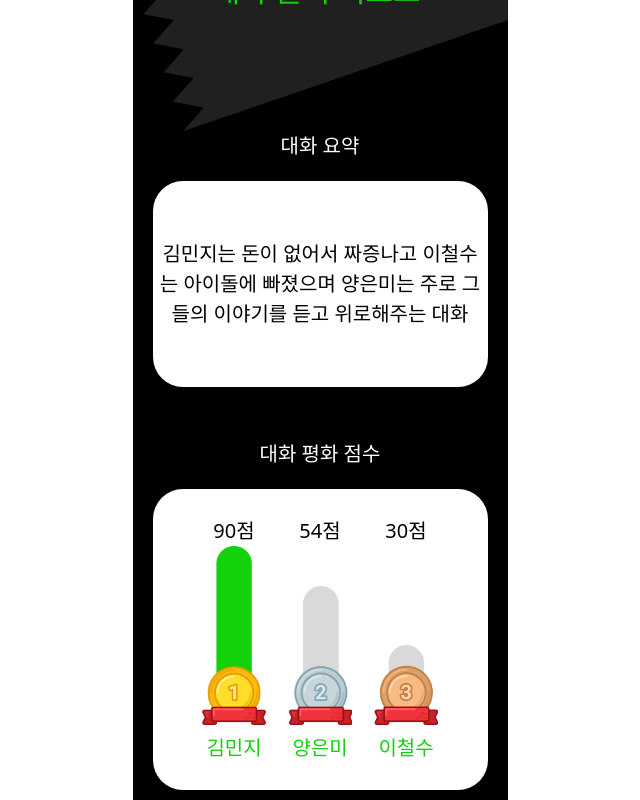
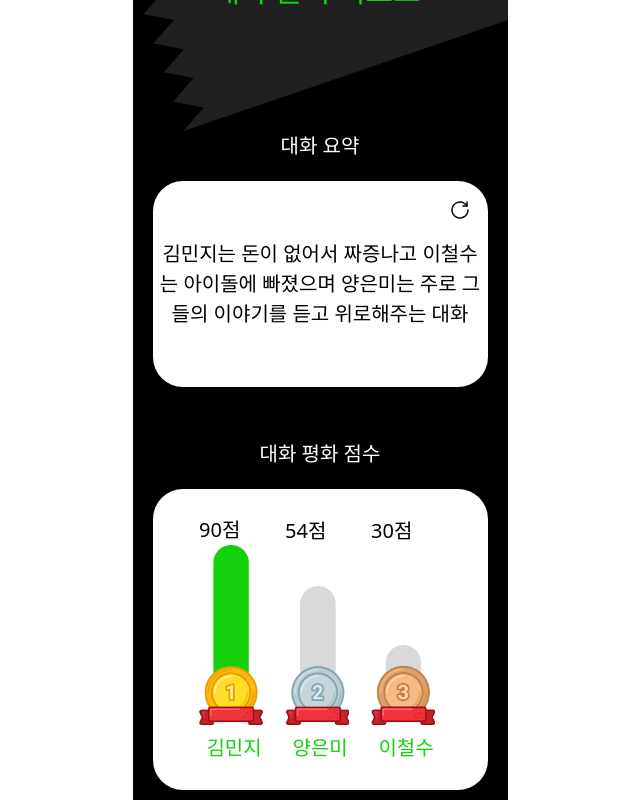
Before and after one commit to Unithon-11th-team9/FE, a React (Vite) app: page /result in a window 1280 px wide. Shown: the part 1000-1800 px from the top of the page, without its empty margins (320-960 px from the left). Built offline with nearby package versions, Linux system fonts and the light colour scheme; a web font is replaced by a local one.

Commit message:
feat: svg 버튼 추가 및 이름 길이 truncate 설정

```diff
--- a/src/components/MbtiCard/index.tsx
+++ b/src/components/MbtiCard/index.tsx
@@ -32,7 +32,7 @@ export default function MbtiCard({ name, type }: MbtiCardProps) {
 					야?
 				</h1>
 				<Typography type="sub_text_03">{mbti_text[type]}</Typography>
-				<span className="text-point">
+				<span className="text-point truncate w-20 text-center">
 					<Typography type="main_text_03">{name}</Typography>
 				</span>
 			</div>
--- a/src/pages/ResultPage/components/Report/index.tsx
+++ b/src/pages/ResultPage/components/Report/index.tsx
@@ -20,11 +20,14 @@ export default function Report() {
 			</div>
 
 			{/* 대화 요약 */}
-			<article className="flex flex-col justify-center items-center mb-8">
+			<article className="flex flex-col justify-center items-center mb-8 relative">
 				<div className="text-white">
 					<Typography type="main_text_03">대화 요약</Typography>
 				</div>
-				<div className="bg-white rounded-[30px] w-[335px] h-[206px] flex justify-center items-center m-5">
+				<button className="absolute top-[4.2rem] right-9">
+					<img alt="retry" src="/retry.svg" />
+				</button>
+				<div className="bg-white rounded-[30px] w-[335px] h-[206px] flex flex-col justify-center items-center m-5">
 					<div className="text-center m-1">
 						<Typography type="main_text_03">
 							김민지는 돈이 없어서 짜증나고 이철수는 아이돌에 빠졌으며 양은미는 주로 그들의 이야기를 듣고 위로해주는
--- a/src/pages/ResultPage/components/Reward/index.tsx
+++ b/src/pages/ResultPage/components/Reward/index.tsx
@@ -30,7 +30,7 @@ export default function Reward() {
 					</div>
 				</div>
 
-				<div className="absolute top-[22rem] right-44 rotate-[8deg] z-10 opacity-50">
+				<div className="absolute top-[22rem] right-16 rotate-[8deg] z-10 opacity-50">
 					<Card name="조유나" type="bad" />
 				</div>
 			</div>
--- a/src/pages/ResultPage/components/Score/index.tsx
+++ b/src/pages/ResultPage/components/Score/index.tsx
@@ -12,14 +12,14 @@ type ScoreProps = {
 export default function Score({ name, score, lank }: ScoreProps) {
 	const score_text = score + "점";
 	return (
-		<div className="flex flex-col h-[170px] w-[70px] justify-center items-center">
+		<div className="flex flex-col h-[260px] w-[70px] justify-center items-cente">
 			<Typography type="main_text_03">{score_text}</Typography>
 			<div className="w-16">
 				{lank === "GOLD" && <img src={reward_gold} alt="gold" />}
 				{lank === "SILVER" && <img src={reward_silver} alt="silver" className="mt-10" />}
 				{lank === "BRONZE" && <img src={reward_bronze} alt="bronze" className="mt-[6.2rem]" />}
 			</div>
-			<div className="text-point mt-2">
+			<div className="text-point mt-2 w-full text-center truncate">
 				<Typography type="main_text_03">{name}</Typography>
 			</div>
 		</div>
```
Also changed, not shown: public/retry.svg (added), public/rewrite.svg (added).
